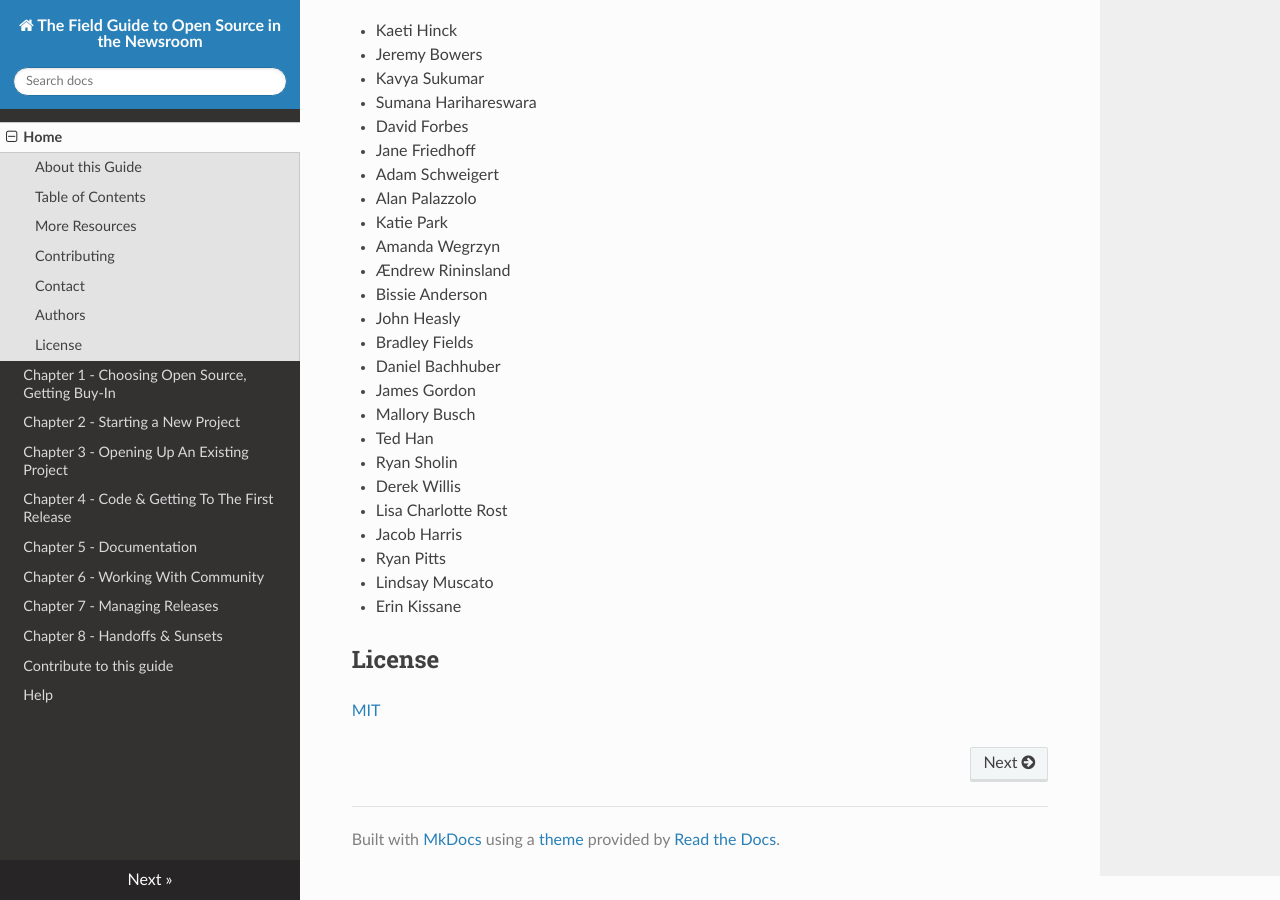
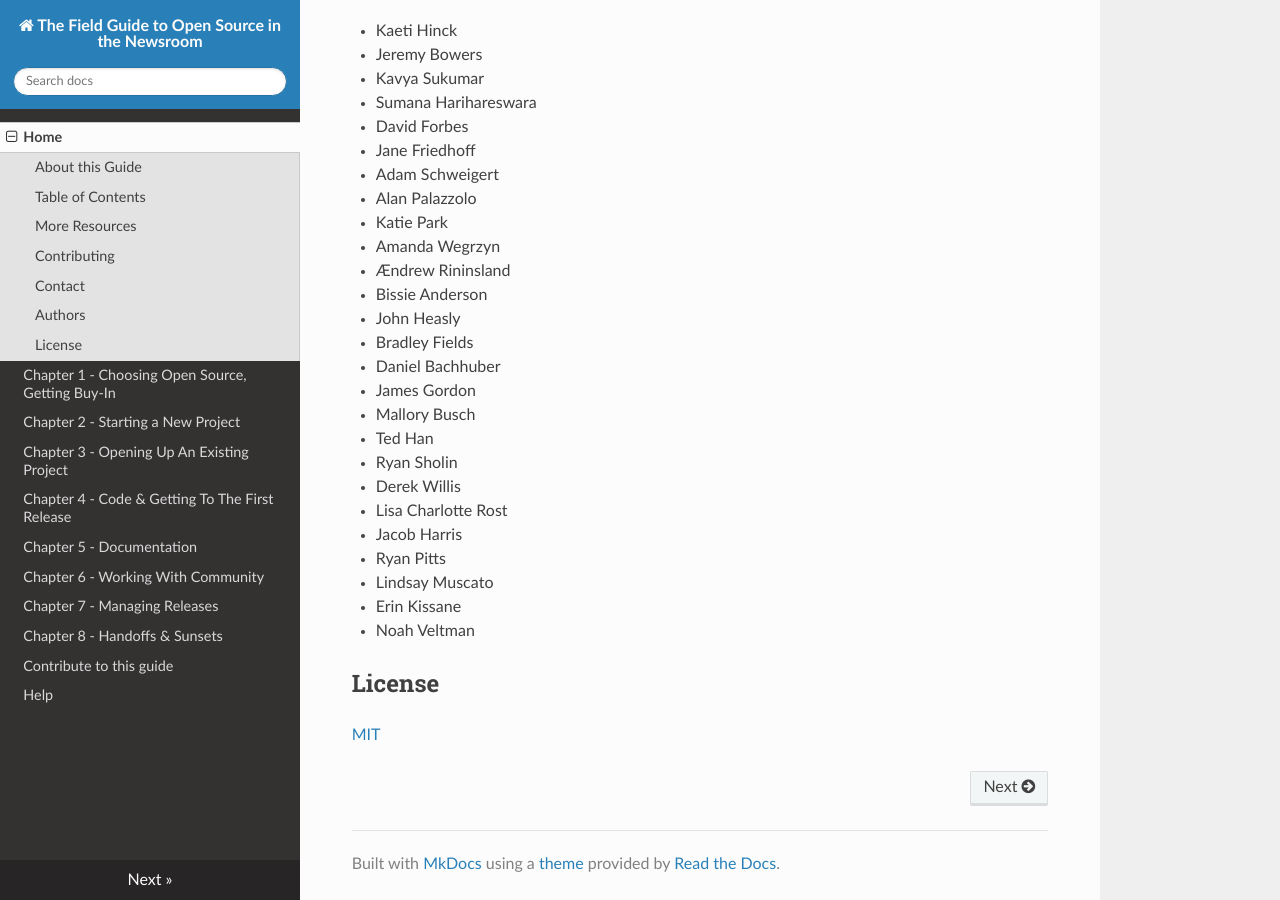
Before and after one commit to OpenNewsLabs/field-guide-open-source-newsroom, an MkDocs documentation site: the page built from docs/index.md, in a window 1280 px wide and 900 px high, scrolled down 1797 px. Built offline with MkDocs 1.6.1, drawn with Linux system fonts in a browser that asks for light colours; nearby versions of some CDN libraries; old or Windows-style settings are respelled for this version of MkDocs.

```diff
--- a/docs/index.md
+++ b/docs/index.md
@@ -73,6 +73,7 @@ The following people have contributed to this guidebook:
 * Ryan Pitts
 * Lindsay Muscato
 * Erin Kissane
+* Noah Veltman
 
 ## License
 
```
Also changed, not shown: README.md (+1 -0 lines).
